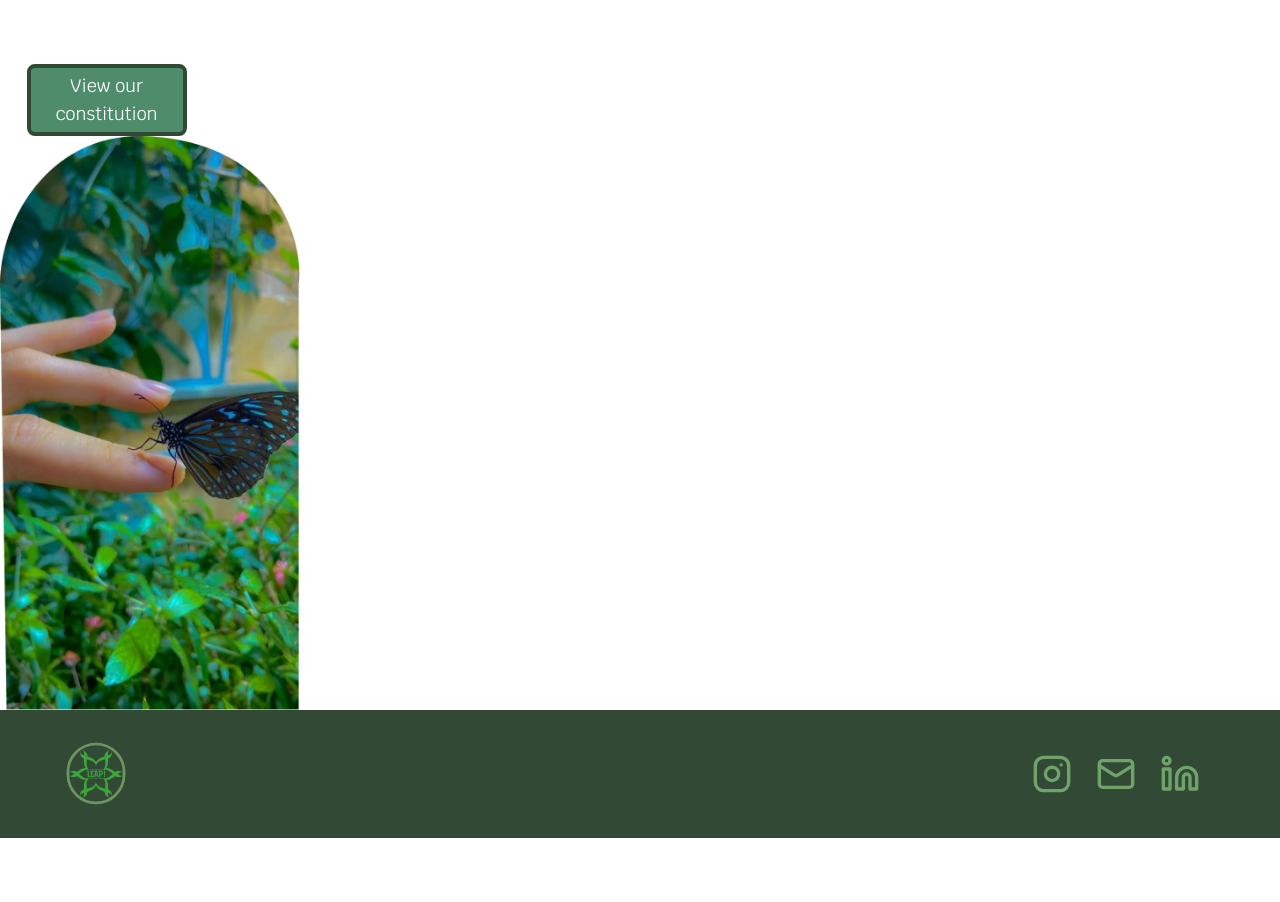
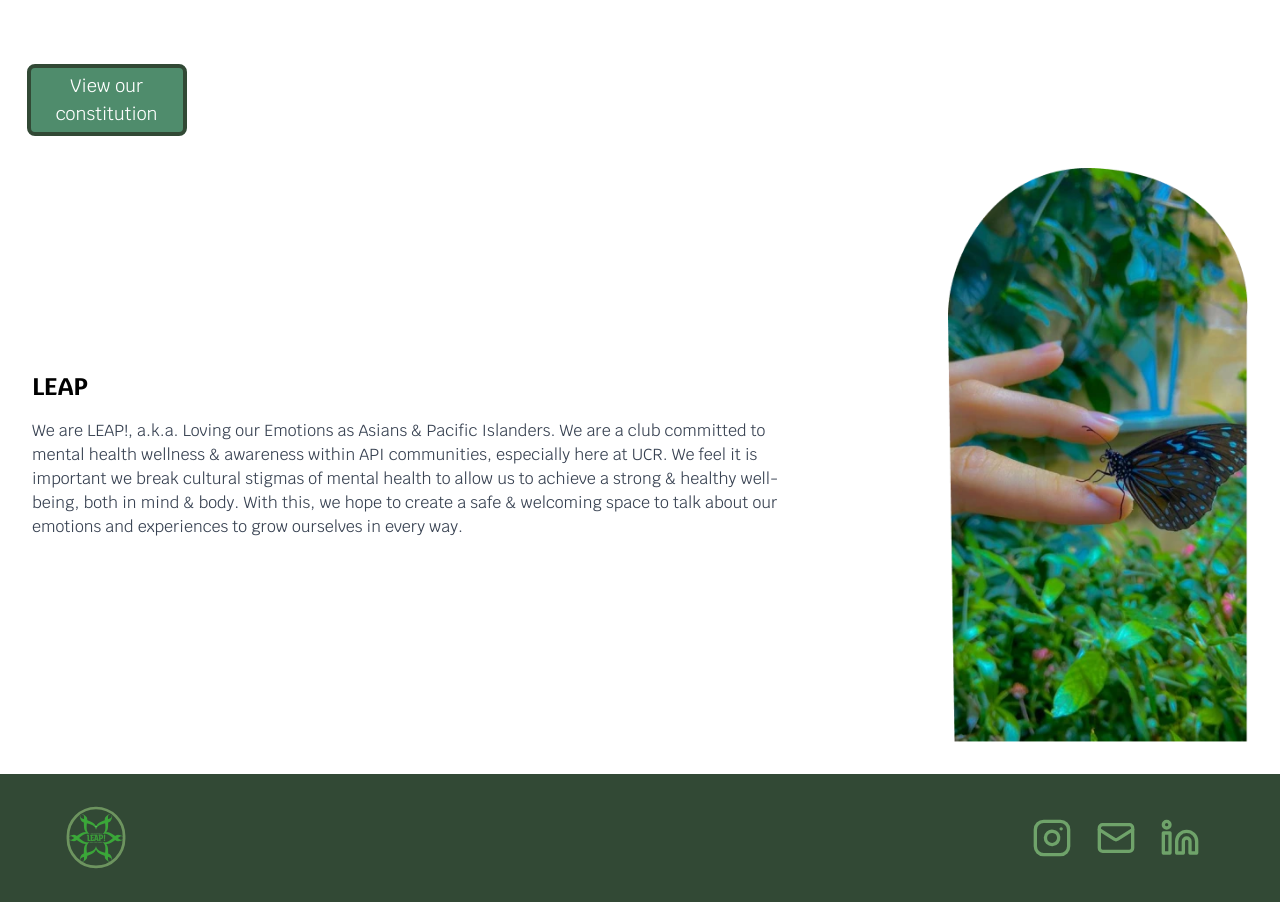
Before and after one commit to acm-ucr/leap-website, a Next.js app: page /about in a window 1280 px wide. Shown: the part 760-1662 px from the top of the page. Before the commit the page ends 1598 px from the top, so only its background shows below. Built offline with nearby package versions, Linux system fonts and the light colour scheme.

Commit message:
added text and title on the left and photo on the right; major adjustments needed

```diff
--- a/src/components/about/Leap.tsx
+++ b/src/components/about/Leap.tsx
@@ -5,7 +5,19 @@ const ButterflyImg = "/assets/about/bird.webp";
 
 const Leap = () => {
   return (
-    <div>
+    <div className="flex items-center p-8">
+      <div className="w-2/3 pr-8 text-left">
+        <h2 className="text-2xl font-leap font-bold">LEAP</h2>
+        <p className="mt-4 text-gray-700">
+          We are LEAP!, a.k.a. Loving our Emotions as Asians & Pacific Islanders.
+          We are a club committed to mental health wellness & awareness within API communities,
+          especially here at UCR. We feel it is important we break cultural stigmas of mental health
+          to allow us to achieve a strong & healthy well-being, both in mind & body. With this,
+          we hope to create a safe & welcoming space to talk about our emotions and experiences to grow ourselves in every way.
+        </p>
+      </div>
+
+      <div className="w-1/3 flex justify-end">
         <Image
           src={ButterflyImg}
           alt="Butterfly"
@@ -14,6 +26,7 @@ const Leap = () => {
           className=""
         />
       </div>
+    </div>
   );
 };
 
```
Lines whose indentation alone changed are shown as unchanged.
